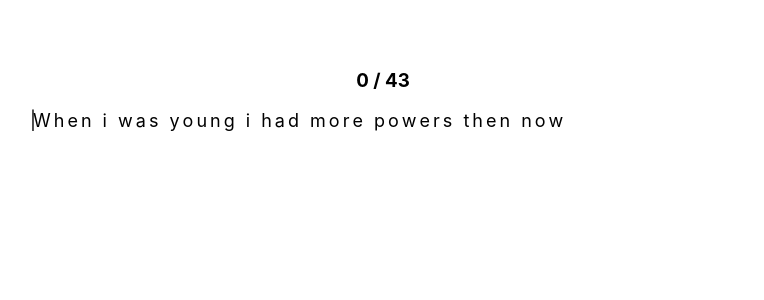
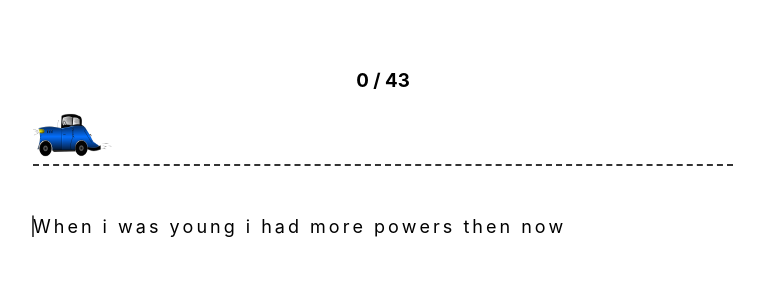
Before and after one commit to yyersultan29/MY-APP, a React (Create React App) app: page / in a window 1280 px wide. Shown: the top 300 px of the page, without its empty margins (257-1021 px from the left). Built offline with nearby package versions, Linux system fonts and the light colour scheme.

Commit message:
typeracer car moving done

```diff
--- a/src/components/TypeRacer/TypeRacer.css
+++ b/src/components/TypeRacer/TypeRacer.css
@@ -49,3 +49,8 @@
 .btn {
   padding: 5px;
 }
+.wall {
+  width: 700px;
+  border-bottom: 2px dashed #333;
+  margin-bottom: 50px;
+}
--- a/src/components/TypeRacer/TypeRacer.tsx
+++ b/src/components/TypeRacer/TypeRacer.tsx
@@ -4,12 +4,15 @@
 import "./TypeRacer.css";
 import { textMapper } from "./mapper";
 import { Alert } from "./Alert";
+import carSrc from "./blueCar.png";
 
 let currentIndex = -1;
 export const TypeRacer = () => {
 
   const [open, setOpen] = useState(false);
+
   const [correct, setCorrect] = useState(0);
+
   const [lettersList, setLettersList] = useState(() => textMapper(words));
 
   const handleRestart = useCallback(() => {
@@ -32,40 +35,61 @@
 
       let copy = [...prev];
       console.log(currentIndex);
+
       if (e.key === copy[currentIndex].letter) {
         copy[currentIndex] = {
           className: "correct",
           letter: copy[currentIndex].letter
         };
         setCorrect(prev => ++prev);
+
       } else {
         copy[currentIndex] = {
-          className: copy[currentIndex].letter === " " ? "wrong-space" : "wrong",
+          className: copy[currentIndex].letter === " " ?
+            "wrong-space" :
+            "wrong",
           letter: copy[currentIndex].letter
         };
       }
 
       return copy;
     });
+
     ++currentIndex
 
   }
 
   useEffect(() => {
 
-    window.addEventListener("keyup", (e) => handleClickKey(e));
+    window.addEventListener("keyup", handleClickKey);
 
     return () => {
-      window.removeEventListener("keyup", (e) => handleClickKey(e));
+      window.removeEventListener("keyup", handleClickKey);
     }
+  }, []);
 
-  }, []);
+  const pixelMoves = Math.floor(700 / lettersList.length);
 
   return (
     <Fragment>
 
       <div className="main">
         <h3>{correct} / {lettersList.length}</h3>
+
+        <div>
+          <img
+            width={80}
+            height={50}
+            src={carSrc}
+            alt="car"
+            style={{
+              transform: `translateX(${correct * pixelMoves}px)`,
+              transition: "all 0.5s ease"
+            }}
+          />
+          <div className="wall" />
+        </div>
+
         <div className="container">
           {lettersList.map((item, index) => (
             <div
@@ -73,7 +97,10 @@
               className={`
               letter
               ${item.className}
-              ${index === currentIndex + 1 ? " active" : ""}`}
+              ${index === currentIndex + 1 ?
+                  " active" :
+                  ""}`
+              }
             >
               {
                 item.letter === " " ?
@@ -85,6 +112,7 @@
         </div>
 
       </div>
+
       <Alert
         open={open}
         onClose={() => setOpen(false)}
```
Also changed, not shown: src/components/TypeRacer/blueCar.png (added), src/components/TypeRacer/car.png (added).
